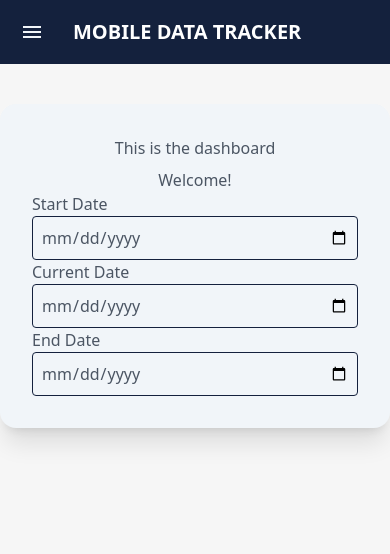
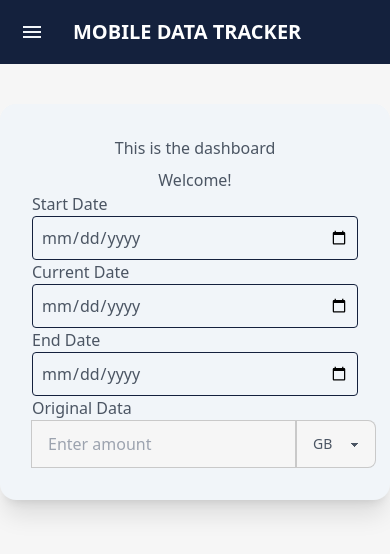
Before and after one commit to RobJinon/mobile-data-tracker, a React (Vite) app: page /dashboard in a window 390 px wide. Shown: the top 554 px of the page. Built offline with nearby package versions, Linux system fonts and the light colour scheme; no server answers.

Commit message:
Added an input field for mobile data

```diff
--- a/src/components/dashboard/InputFields.jsx
+++ b/src/components/dashboard/InputFields.jsx
@@ -1,9 +1,30 @@
 import React from 'react';
+
+function MobileDataInput(props) {
+    return (
+        <div className="join flex flex-col">
+
+            <div className="flex flex-row justify-start">
+                <label for={props.class}>{props.name}</label>
+            </div>
+            <div className="flex flex-row justify-start">
+                <input className="input input-bordered join-item" placeholder="Enter amount" />
+                <select className="select select-bordered join-item">
+                    <option>TB</option>
+                    <option selected>GB</option>
+                    <option>MB</option>
+                    <option>KB</option>
+                </select>
+            </div>
+
+        </div>
+    );
+}
 
 function DatePicker(props) {
     return (
         <div className="date-input-field flex flex-col">
-            <div className="flex flex-row justify-start"><label for="start-date">{props.name}</label></div>
+            <div className="flex flex-row justify-start"><label for={props.class}>{props.name}</label></div>
             <input type="date" className="bg-transparent p-2 border border-primary rounded" id={props.class} name={props.class}/>
         </div>
     );
@@ -18,6 +39,7 @@ function InputFields() {
                 <DatePicker name="Start Date" class="start-date" ></DatePicker>
                 <DatePicker name="Current Date" class="current-date" ></DatePicker>
                 <DatePicker name="End Date" class="end-date" ></DatePicker>
+                <MobileDataInput name="Original Data" class="original-data"></MobileDataInput>
 
             </div>
 
```
